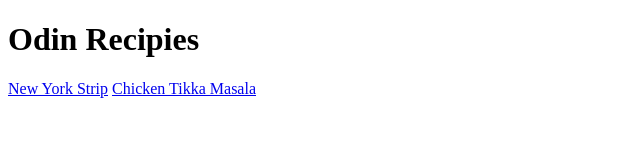
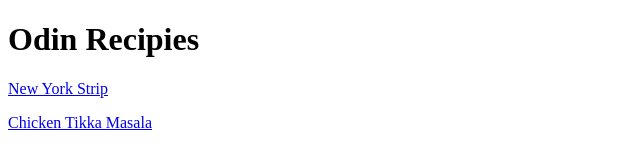
Before and after one commit to BizTheHabesha/odin-recipies, a plain HTML site: page index.html in a window 1280 px wide. Shown: the whole page, without its empty margins (0-640 px from the left). Drawn offline with Linux system fonts and the light colour scheme.

Commit message:
Restructre for readability

```diff
--- a/index.html
+++ b/index.html
@@ -8,7 +8,7 @@
 </head>
 <body>
     <h1>Odin Recipies</h1>
-    <a href="./recipes/newyorkstrip.html">New York Strip</a>
-    <a href="./recipes/chickentikkamasala.html">Chicken Tikka Masala</a>
+    <p><a href="./recipes/newyorkstrip.html">New York Strip</a></p>
+    <p><a href="./recipes/chickentikkamasala.html">Chicken Tikka Masala</a></p>
 </body>
 </html>
```
